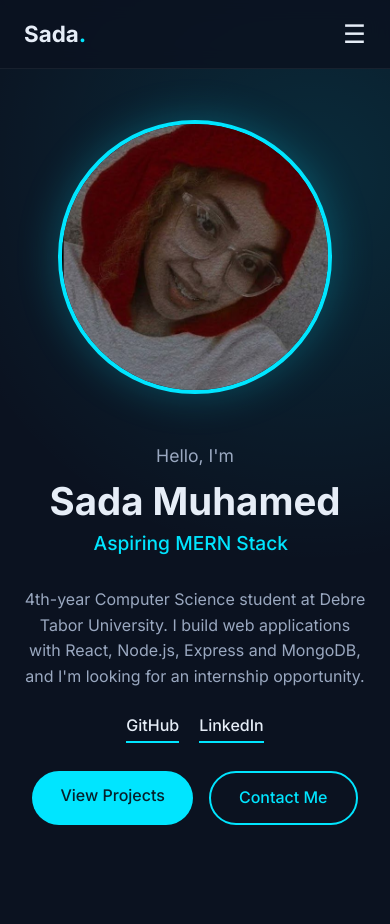
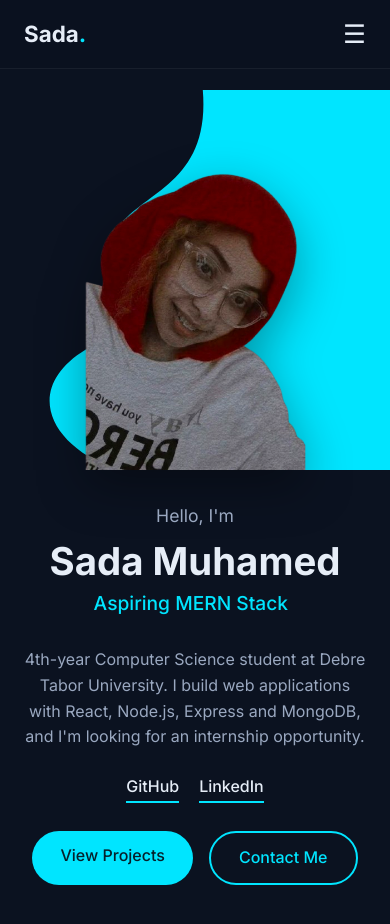
Before and after one commit to seada-moh/My-Portfolio, a React (Vite) app: page / in a window 390 px wide. Shown: the top 924 px of the page. Built offline with nearby package versions, Linux system fonts and the light colour scheme.

Commit message:
style: improve hero photo placement and quality

```diff
--- a/src/components/Hero/Hero.css
+++ b/src/components/Hero/Hero.css
@@ -1,21 +1,29 @@
 .hero {
+  position: relative;
   min-height: 100vh;
   display: flex;
   align-items: center;
   padding: 120px 24px 60px;
-  background:
-    radial-gradient(circle at 80% 20%, rgba(0, 229, 255, 0.12), transparent 50%),
-    var(--bg);
+  overflow: hidden;
+  background: var(--bg);
+}
+
+.hero__defs {
+  position: absolute;
+  width: 0;
+  height: 0;
 }
 
 .hero__inner {
+  position: relative;
+  z-index: 2;
   max-width: var(--max-width);
   margin: 0 auto;
   width: 100%;
-  display: grid;
-  grid-template-columns: 1.2fr 1fr;
-  gap: 48px;
-  align-items: center;
+}
+
+.hero__text {
+  max-width: 520px;
 }
 
 .hero__greeting {
@@ -58,7 +66,6 @@
 
 .hero__bio {
   color: var(--muted);
-  max-width: 520px;
   margin-bottom: 24px;
 }
 
@@ -111,33 +118,74 @@
   background: rgba(0, 229, 255, 0.1);
 }
 
-.hero__image {
-  display: flex;
-  justify-content: center;
+.hero__visual {
+  position: absolute;
+  top: 0;
+  right: 0;
+  bottom: 0;
+  width: 48%;
+  z-index: 1;
 }
 
-.hero__image img {
-  width: min(340px, 80%);
-  aspect-ratio: 1;
-  object-fit: cover;
-  border-radius: 50%;
-  border: 4px solid var(--accent);
-  box-shadow: 0 0 40px rgba(0, 229, 255, 0.25);
+.hero__shape {
+  position: absolute;
+  inset: 0;
+  background: var(--accent);
+  clip-path: url(#hero-blob);
+}
+
+.hero__visual img {
+  position: absolute;
+  right: 10%;
+  bottom: 0;
+  height: 86%;
+  width: auto;
+  max-width: 86%;
+  object-fit: contain;
+  object-position: bottom;
+  filter: brightness(1.15) contrast(1.05) saturate(1.05)
+    drop-shadow(0 16px 24px rgba(0, 0, 0, 0.35));
+}
+
+@media (max-width: 1000px) {
+  .hero__visual {
+    width: 42%;
+  }
+
+  .hero__text {
+    max-width: 420px;
+  }
 }
 
 @media (max-width: 800px) {
+  .hero {
+    flex-direction: column;
+    justify-content: flex-start;
+    align-items: stretch;
+    padding-top: 90px;
+  }
+
+  .hero__visual {
+    position: relative;
+    order: -1;
+    width: calc(100% + 48px);
+    height: 380px;
+    margin: 0 -24px 32px;
+  }
+
+  .hero__visual img {
+    right: 50%;
+    transform: translateX(50%);
+    height: 92%;
+    max-width: 80%;
+  }
+
   .hero__inner {
-    grid-template-columns: 1fr;
     text-align: center;
   }
 
-  .hero__image {
-    order: -1;
-  }
-
-  .hero__bio {
-    margin-left: auto;
-    margin-right: auto;
+  .hero__text {
+    margin: 0 auto;
   }
 
   .hero__socials,
--- a/src/components/Hero/Hero.jsx
+++ b/src/components/Hero/Hero.jsx
@@ -5,6 +5,14 @@ import './Hero.css'
 function Hero() {
   return (
     <section id="home" className="hero">
+      <svg className="hero__defs" aria-hidden="true" focusable="false">
+        <defs>
+          <clipPath id="hero-blob" clipPathUnits="objectBoundingBox">
+            <path d="M0.52,0 L1,0 L1,1 L0.3,1 C0.12,0.933 0.06,0.783 0.22,0.683 C0.38,0.583 0.24,0.467 0.3,0.367 C0.36,0.267 0.54,0.25 0.52,0 Z" />
+          </clipPath>
+        </defs>
+      </svg>
+
       <div className="hero__inner">
         <div className="hero__text">
           <p className="hero__greeting">Hello, I'm</p>
@@ -32,10 +40,11 @@ function Hero() {
             </a>
           </div>
         </div>
+      </div>
 
-        <div className="hero__image">
-          <img src={profile.photo} alt={profile.name} />
-        </div>
+      <div className="hero__visual">
+        <div className="hero__shape" />
+        <img src={profile.photo} alt={profile.name} />
       </div>
     </section>
   )
--- a/src/data/profile.js
+++ b/src/data/profile.js
@@ -1,8 +1,8 @@
 export const profile = {
-  name: 'Sada Muhamed',
-  roles: ['Full Stack Developer', 'Aspiring MERN Stack Developer'],
+  name: "Sada Muhamed",
+  roles: ["Full Stack Developer", "Aspiring MERN Stack Developer"],
   bio: "4th-year Computer Science student at Debre Tabor University. I build web applications with React, Node.js, Express and MongoDB, and I'm looking for an internship opportunity.",
-  photo: '/assets/mypic.jpg',
-  github: 'https://github.com/seada-moh',
-  linkedin: 'https://www.linkedin.com/in/sada-muhamed',
-}
+  photo: "/assets/mypic.png",
+  github: "https://github.com/seada-moh",
+  linkedin: "https://www.linkedin.com/in/sada-muhamed",
+};
```
Also changed, not shown: public/assets/mypic.jpg (deleted), public/assets/mypic.png (added).
